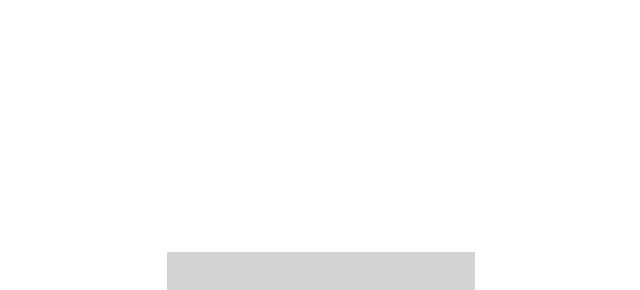
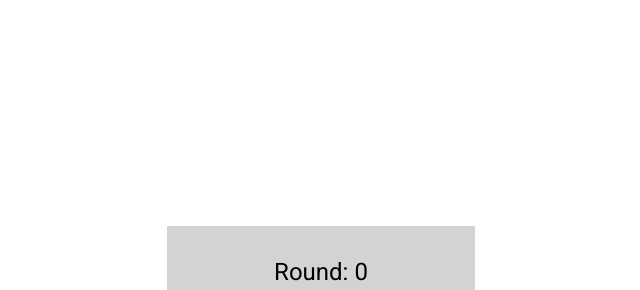
Before and after one commit to NeilMcB/odin, a plain HTML site: page projects/rock-paper-scissors/index.html in a window 1280 px wide. Shown: the part 28-318 px from the top of the page, without its empty margins (327-967 px from the left). Drawn offline with Linux system fonts and the light colour scheme.

Commit message:
Add round counter to UI

```diff
--- a/projects/rock-paper-scissors/index.html
+++ b/projects/rock-paper-scissors/index.html
@@ -9,6 +9,10 @@
 </head>
 <body>
     <div class="container">
+        <div class="round-counter">
+            <span>Round: </span>
+            <span class="count">0</span>
+        </div>
         <div class="scoreboard">
             <div class="user-score">
                 <p class="who">You</p>
--- a/projects/rock-paper-scissors/style.css
+++ b/projects/rock-paper-scissors/style.css
@@ -17,6 +17,10 @@ body {
     align-items: center;
     padding: 32px;
     gap: 24px;
+}
+
+.round-counter {
+    font-size: 24px;
 }
 
 .scoreboard {
```
